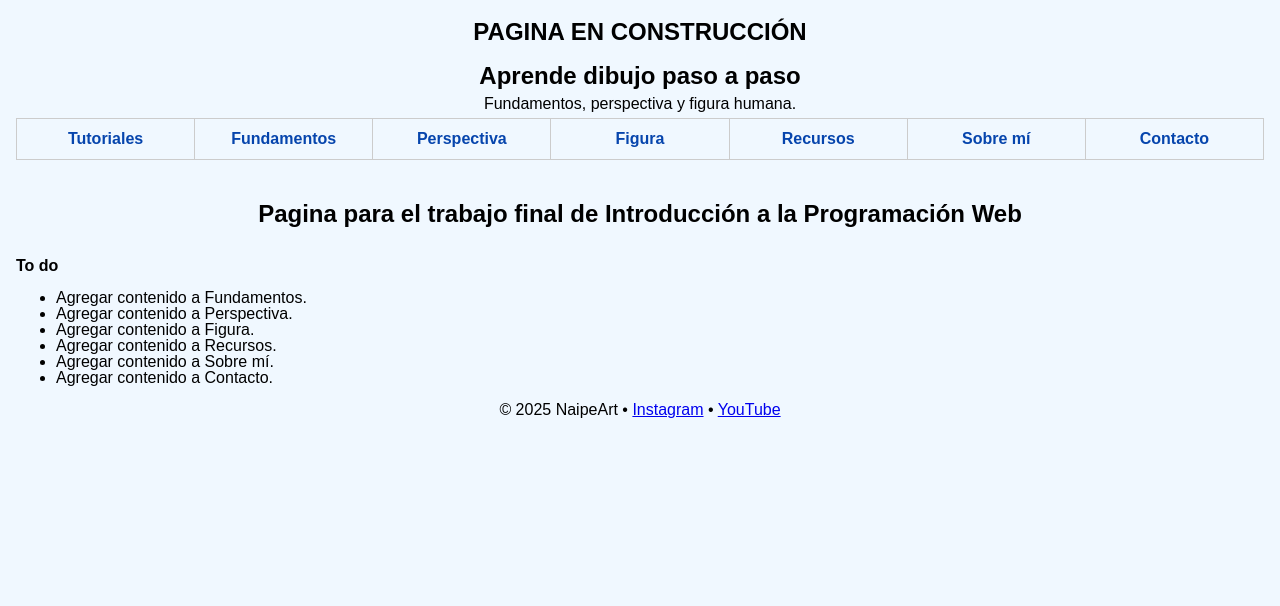
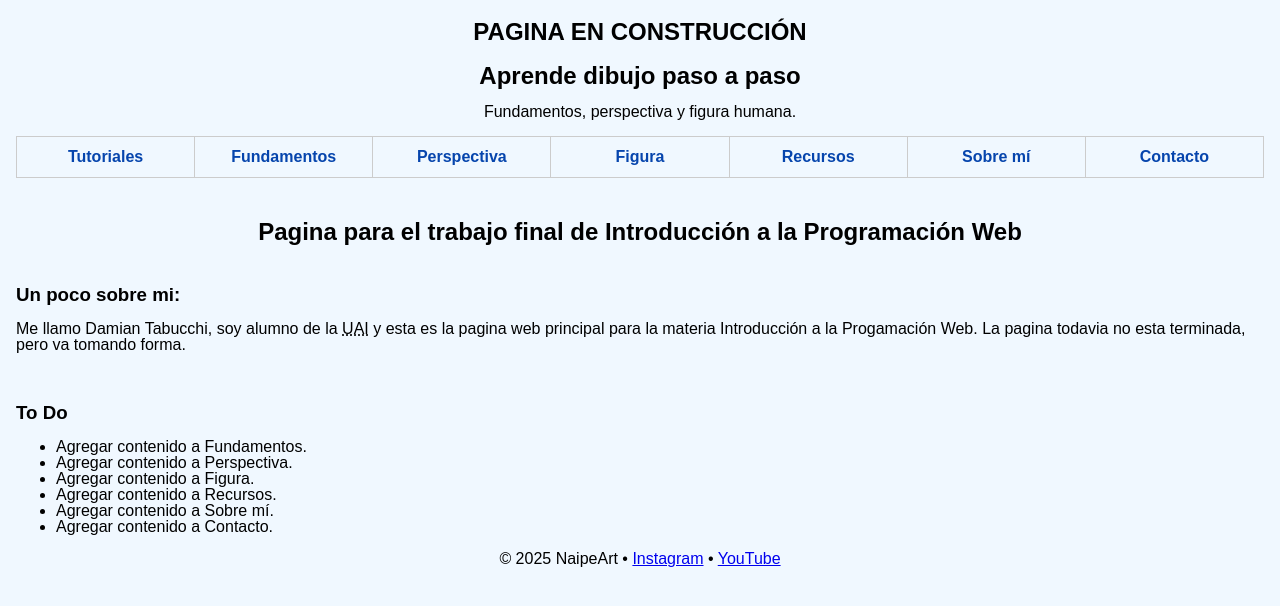
Before and after one commit to DamianTabucchi/NaipeArt, a plain HTML site: page index.html in a window 1280 px wide. Drawn offline with Linux system fonts and the light colour scheme.

Commit message:
Se agregó un about me simple en index

```diff
--- a/index.html
+++ b/index.html
@@ -12,7 +12,7 @@
       h3 { text-align: left; margin-bottom: 6pt; }
       h3.center { text-align: center; margin-bottom: 6pt; }
     /* párrafos alineados a la izquierda (sin centrado del bloque) */
-      p  { max-width: 70ch; margin: 6pt 0 1pt; }
+      p.margen  { max-width: 70ch; margin: 6pt 0 1pt; }
       p.center { text-align: center; margin-left: auto; margin-right: auto; }
       /* Tabla de navegación */
       div.center { text-align: center;}
@@ -69,7 +69,11 @@
       <br>
       <h2 style = "text-align: center;">Pagina para el trabajo final de Introducción a la Programación Web</h2>
       <br>
-      <p style="font-weight: bold;">To do</p>
+      <h3>Un poco sobre mi:</h3>
+      <p>Me llamo Damian Tabucchi, soy alumno de la <abbr title="Universidad Abierta Interamericana">UAI</abbr> y esta es la pagina web principal para la materia
+      Introducción a la Progamación Web. La pagina todavia no esta terminada, pero va tomando forma.</p>
+      <br>
+      <h3>To Do</h3>
       <ul>
         <li>Agregar contenido a Fundamentos.</li>
         <li>Agregar contenido a Perspectiva.</li>
```
